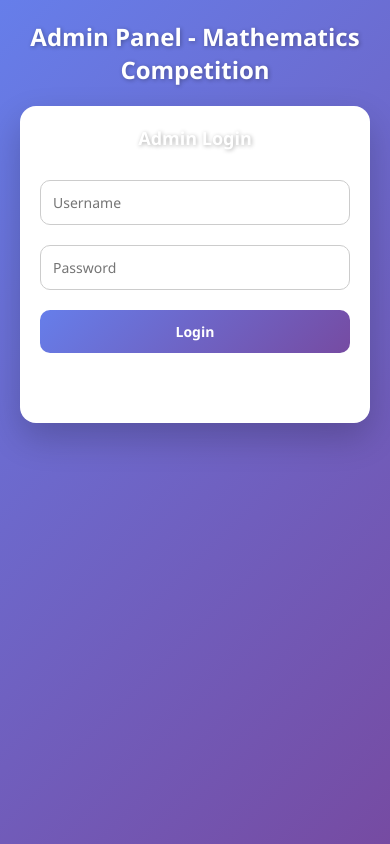
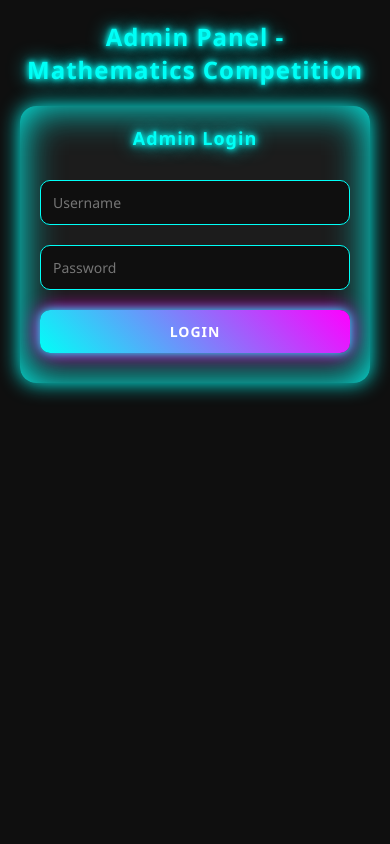
Before and after one commit to HENRY8312/competition, a website: page public/admin.html in a window 390 px wide. Drawn offline with Linux system fonts and the light colour scheme.

Commit message:
Update admin.html

```diff
--- a/public/admin.html
+++ b/public/admin.html
@@ -5,7 +5,7 @@
 <meta name="viewport" content="width=device-width, initial-scale=1.0">
 <title>Admin Panel - Mathematics Competition</title>
 
-<!-- ================= CSS ================= -->
+<!-- ================= NEON CSS ================= -->
 <style>
 /* --- Global Reset --- */
 * {
@@ -15,58 +15,56 @@
   font-family: 'Segoe UI', Arial, sans-serif;
 }
 
-/* --- Body Background --- */
+/* --- Body Neon Dark Theme --- */
 body {
-  background: linear-gradient(135deg, #667eea, #764ba2);
-  color: #333;
+  background: #0f0f0f;
+  color: #fff;
   padding: 20px;
   min-height: 100vh;
-  transition: all 0.3s ease;
 }
 
-/* --- Headings --- */
+/* --- Headings Neon Glow --- */
 h2, h3 {
   text-align: center;
   margin-bottom: 20px;
-  color: #fff;
-  text-shadow: 1px 1px 4px rgba(0,0,0,0.3);
+  color: #00fff7;
+  text-shadow: 0 0 5px #00fff7, 0 0 10px #00fff7, 0 0 20px #00fff7;
+  letter-spacing: 1px;
 }
 
 /* --- Container / Card --- */
 .container, .login-box {
-  background: #fff;
+  background: #1c1c1c;
   border-radius: 16px;
   padding: 30px;
   max-width: 1100px;
   margin: 20px auto;
-  box-shadow: 0 15px 35px rgba(0,0,0,0.2);
+  box-shadow: 0 0 20px #00fff7, 0 0 40px #00fff7 inset;
   transition: transform 0.3s ease, box-shadow 0.3s ease;
 }
 
 .container:hover, .login-box:hover {
   transform: translateY(-5px);
-  box-shadow: 0 20px 40px rgba(0,0,0,0.25);
+  box-shadow: 0 0 30px #ff00ff, 0 0 60px #ff00ff inset;
 }
 
-/* --- Forms --- */
-form {
-  margin-bottom: 40px;
-}
-
+/* --- Forms Inputs --- */
 input, select, textarea, button {
   width: 100%;
   padding: 14px;
   margin: 10px 0;
   border-radius: 10px;
-  border: 1px solid #ccc;
+  border: 1px solid #00fff7;
+  background: #0f0f0f;
+  color: #fff;
   font-size: 16px;
   transition: all 0.3s ease;
 }
 
 input:focus, select:focus, textarea:focus {
   outline: none;
-  border-color: #764ba2;
-  box-shadow: 0 0 8px rgba(118,75,162,0.4);
+  border-color: #ff00ff;
+  box-shadow: 0 0 10px #ff00ff;
 }
 
 textarea {
@@ -74,23 +72,25 @@ textarea {
   resize: vertical;
 }
 
-/* --- Buttons --- */
+/* --- Buttons Neon Glow --- */
 button {
-  background: linear-gradient(135deg, #667eea, #764ba2);
+  background: linear-gradient(45deg, #00fff7, #ff00ff);
   color: #fff;
   border: none;
   cursor: pointer;
   font-weight: bold;
+  text-transform: uppercase;
+  letter-spacing: 1px;
   transition: all 0.3s ease;
+  box-shadow: 0 0 10px #00fff7, 0 0 20px #ff00ff;
 }
 
 button:hover {
-  background: linear-gradient(135deg, #764ba2, #667eea);
   transform: scale(1.05);
-  box-shadow: 0 8px 20px rgba(0,0,0,0.2);
+  box-shadow: 0 0 20px #00fff7, 0 0 40px #ff00ff, 0 0 60px #ff00ff inset;
 }
 
-/* --- Table Styling --- */
+/* --- Table Styling Neon --- */
 .table-wrapper {
   overflow-x: auto;
   margin-bottom: 40px;
@@ -102,7 +102,6 @@ table {
   border-radius: 12px;
   overflow: hidden;
   min-width: 700px;
-  box-shadow: 0 10px 25px rgba(0,0,0,0.1);
 }
 
 th, td {
@@ -112,18 +111,23 @@ th, td {
 }
 
 th {
-  background: linear-gradient(135deg, #667eea, #764ba2);
+  background: #ff00ff;
   color: #fff;
   text-transform: uppercase;
-  letter-spacing: 0.5px;
+  text-shadow: 0 0 5px #fff, 0 0 10px #fff;
 }
 
 tr:nth-child(even) {
-  background: #f7f7f7;
+  background: #1c1c1c;
+}
+
+tr:nth-child(odd) {
+  background: #111;
 }
 
 tr:hover {
-  background: #e0d4f7;
+  background: #00fff7;
+  color: #000;
   transform: scale(1.01);
   transition: all 0.2s ease;
 }
@@ -138,7 +142,6 @@ tr:hover {
   width: auto;
   padding: 14px 30px;
   margin: 10px;
-  font-size: 16px;
 }
 
 /* --- Mobile Responsive --- */
@@ -147,25 +150,15 @@ tr:hover {
     padding: 20px;
   }
 
-  h2 {
-    font-size: 24px;
-  }
+  h2 { font-size: 24px; }
+  h3 { font-size: 18px; }
 
-  h3 {
-    font-size: 18px;
-  }
-
-  table {
-    font-size: 12px;
-  }
-
-  input, select, textarea, button {
-    font-size: 14px;
-    padding: 12px;
-  }
+  table { font-size: 12px; }
+  input, select, textarea, button { font-size: 14px; padding: 12px; }
 }
 </style>
 </head>
+
 <body>
 
 <h2>Admin Panel - Mathematics Competition</h2>
@@ -245,6 +238,7 @@ tr:hover {
     <button onclick="window.location='leaderboard.html'">View Leaderboard</button>
     <button onclick="logoutAdmin()">Logout</button>
   </div>
+
 </div>
 
 <!-- ================= JS ================= -->
```
